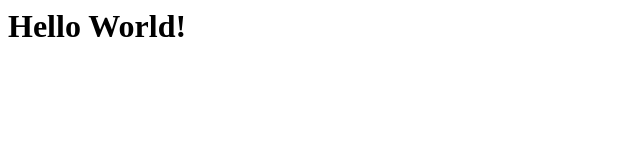
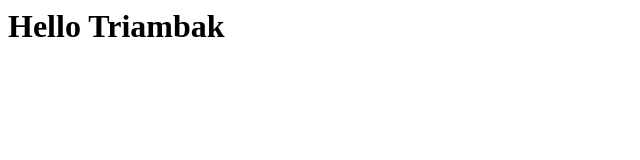
Before and after one commit to Triambak2012/Triambak, a plain HTML site: page index.html in a window 1280 px wide. Shown: the whole page, without its empty margins (0-640 px from the left). Drawn offline with Linux system fonts and the light colour scheme.

Commit message:
changes made

```diff
--- a/index.html
+++ b/index.html
@@ -3,6 +3,6 @@
     <title>Hello World</title>
 </head>
 <body>
-    <h1>Hello World!</h1>
+    <h1>Hello Triambak</h1>
 </body>
 </html>
```
Also changed, not shown: Triambak.txt (deleted), 1 other file.
